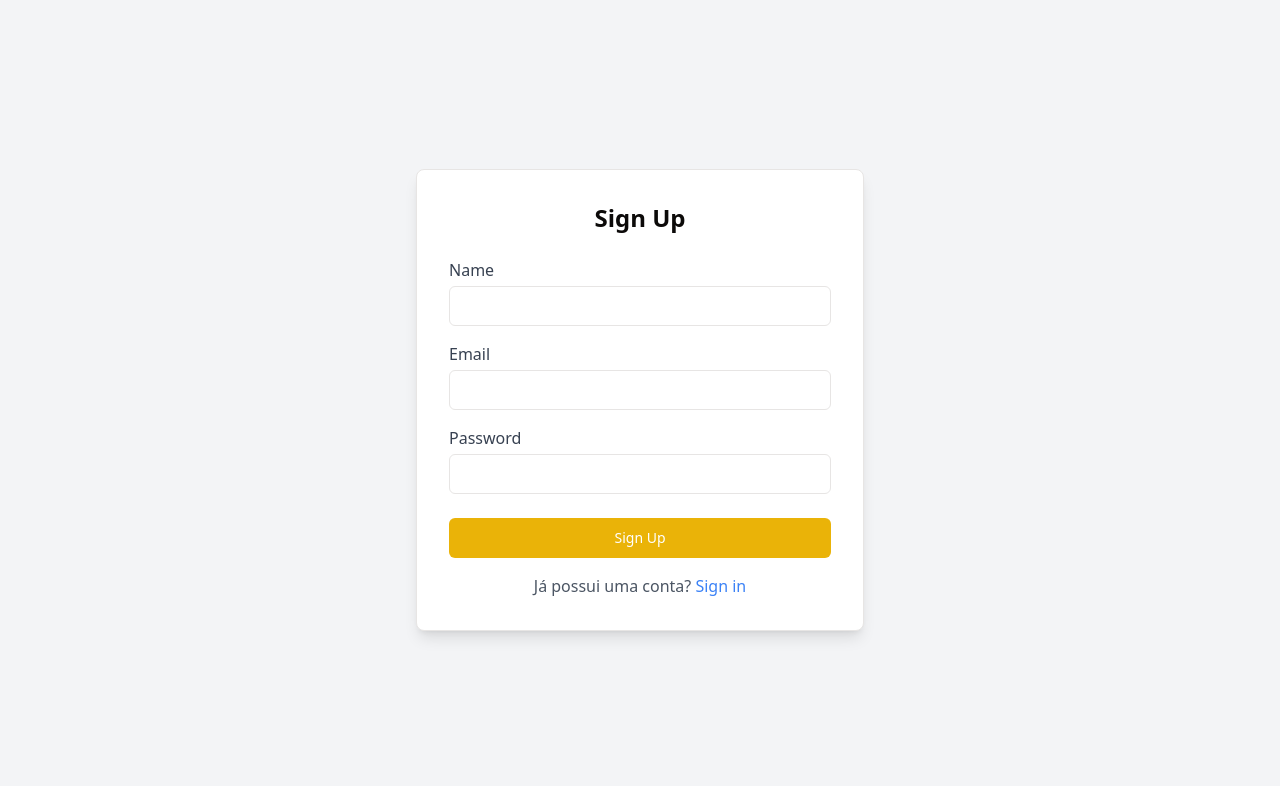
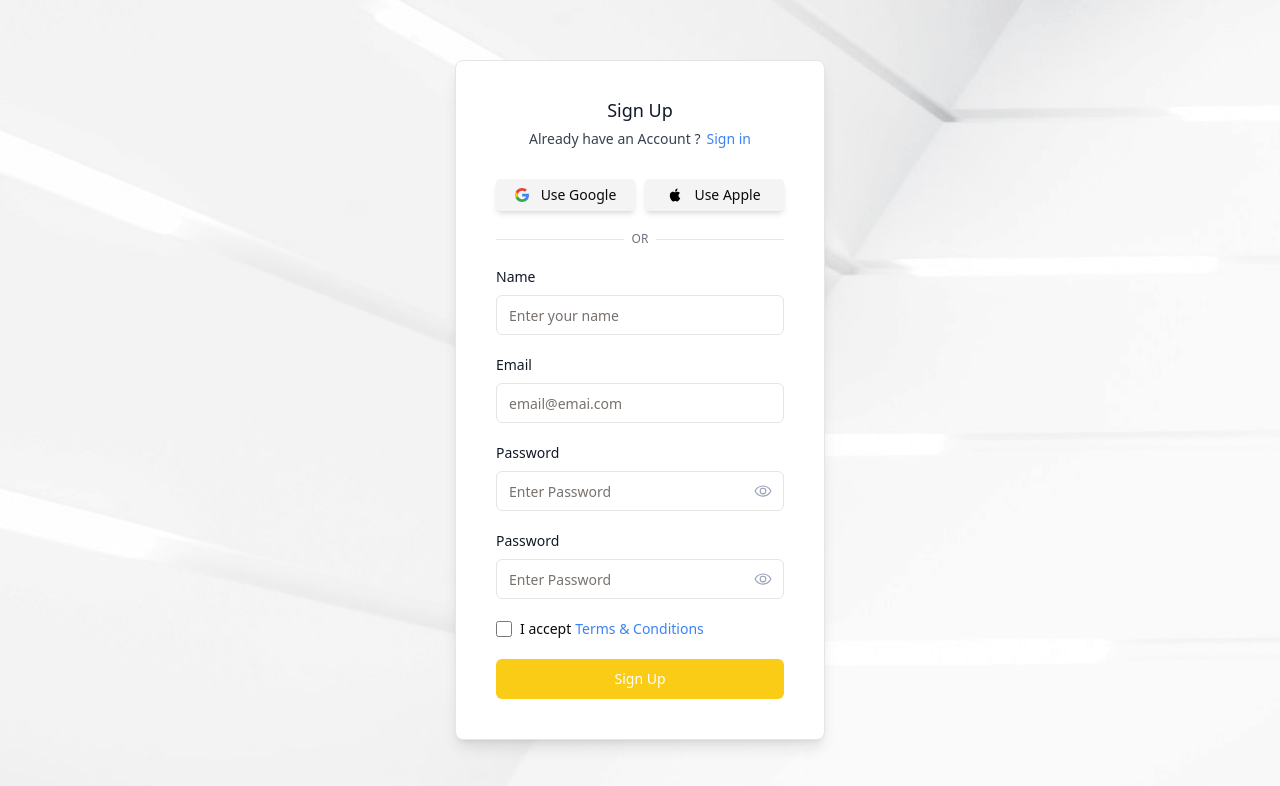
Before and after one commit to AGASALHA/pettrackweb, a React (Vite) app: page /signup in a window 1280 px wide. Shown: the top 786 px of the page. Built offline with nearby package versions, Linux system fonts and the light colour scheme.

Commit message:
:sparkles: feat: finalizando interface de login e de criacao de usuario para demo 1

```diff
--- a/src/screens/Signin.tsx
+++ b/src/screens/Signin.tsx
@@ -36,7 +36,7 @@ export function Signin() {
             <h3 className="text-lg font-medium text-gray-900 leading-none mb-2.5">Sign In</h3>
             <div className="flex items-center justify-center font-medium">
               <span className="text-sm text-gray-700 me-1.5">
-                Precisa de uma conta?
+                Need an account?
               </span>
               <Link to="/signup" className="text-sm text-blue-500">Sign up</Link>
             </div>
--- a/src/screens/Signup.tsx
+++ b/src/screens/Signup.tsx
@@ -1,13 +1,21 @@
-import { FormEvent, useState } from 'react'
-import { Link, useNavigate } from 'react-router-dom'
 import { Button } from '@/components/ui/button'
 import { Card } from '@/components/ui/card'
 import { Input } from '@/components/ui/input'
+import { FormEvent, useState } from 'react'
+
+import { useNavigate, Link } from 'react-router-dom'
+
+import { Eye, EyeSlash } from "@phosphor-icons/react"
 
 export function Signup() {
+
   const [name, setName] = useState('')
   const [email, setEmail] = useState('')
   const [password, setPassword] = useState('')
+  const [showPassword, setShowPassword] = useState(false)
+  const [passwordConfirmed, setPasswordConfirmed] = useState('')
+  const [showPasswordConfirmed, setShowPasswordConfirmed] = useState(false)
+
   const navigate = useNavigate()
 
   async function handleSubmit(e: FormEvent) {
@@ -21,51 +29,129 @@ export function Signup() {
     return alert('Please fill in all fields')
   }
 
+  function toggleShowPass() {
+    return setShowPassword(!showPassword)
+  }
+  function toggleShowPassConfirmed() {
+    return setShowPasswordConfirmed(!showPasswordConfirmed)
+  }
+
   return (
-    <div className="min-h-screen flex items-center justify-center bg-gray-100">
-      <Card className="p-8 rounded-lg shadow-lg max-w-md w-full">
-        <h2 className="text-2xl font-bold mb-6 text-center">Sign Up</h2>
-        <form onSubmit={handleSubmit}>
-          <div className="mb-4">
-            <label className="block text-gray-700">Name</label>
+    <div className="min-h-screen flex items-center justify-center bg-gray-100 bg-[url('assets/img/bg.png')] bg-cover bg-center">
+      <Card className="rounded-lg shadow-lg max-w-[370px] w-full">
+        <form onSubmit={handleSubmit} className="card-body flex flex-col gap-5 p-10">
+          <div className="text-center mb-2.5">
+            <h3 className="text-lg font-medium text-gray-900 leading-none mb-2.5">Sign Up</h3>
+            <div className="flex items-center justify-center font-medium">
+              <span className="text-sm text-gray-700 me-1.5">
+                Already have an Account ?
+              </span>
+              <Link to="/" className="text-sm text-blue-500">Sign in</Link>
+            </div>
+          </div>
+          <div className="grid grid-cols-2 gap-2.5">
+            <a className="bg-zinc-100 rounded-sm h-8 px-3 font-medium text-sm gap-3 items-center justify-center cursor-pointer flex border-transparent shadow-md hover:shadow-yellow-200" href="#">
+              <img alt="google" className="size-3.5 shrink-0"
+                src="src/assets/brand-logo/google.svg" />
+              Use Google
+            </a>
+            <a className="bg-zinc-100 rounded-sm h-8 px-3 font-medium text-sm gap-3 items-center justify-center cursor-pointer flex border-transparent shadow-md hover:shadow-yellow-200" href="#">
+              <img alt="apple" className="size-3.5 shrink-0 "
+                src="src/assets/brand-logo/apple-black.svg" />
+              Use Apple
+            </a>
+          </div>
+          <div className="flex items-center gap-2">
+            <span className="border-t border-gray-200 w-full">
+            </span>
+            <span className="text-xs text-gray-500 font-medium uppercase">
+              Or
+            </span>
+            <span className="border-t border-gray-200 w-full">
+            </span>
+          </div>
+          <div className="flex flex-col gap-1">
+            <label className="text-sm font-normal text-gray-900" htmlFor="name">Name</label>
             <Input
               type="text"
               value={name}
+              placeholder='Enter your name'
               onChange={(e) => setName(e.target.value)}
-              className="w-full mt-1"
+              className="w-full mt-1 outline-none focus:outline-none focus:border-yellow-400 "
               required
             />
           </div>
-          <div className="mb-4">
-            <label className="block text-gray-700">Email</label>
+          <div className="flex flex-col gap-1">
+            <label className="text-sm font-normal text-gray-900">Email</label>
             <Input
               type="email"
               value={email}
+              placeholder='email@emai.com'
               onChange={(e) => setEmail(e.target.value)}
-              className="w-full mt-1"
+              className="w-full mt-1 outline-none focus:outline-none focus:border-yellow-400 "
               required
             />
           </div>
-          <div className="mb-6">
-            <label className="block text-gray-700">Password</label>
+          <div className="flex flex-col gap-1">
+            <div className="flex items-center justify-between gap-1">
+              <label className="text-sm font-normal text-gray-900">Password</label>
+            </div>
+            <div className='relative flex items-center justify-center'>
+              <Input
+                type={showPassword ? 'text' : 'password'}
+                value={password}
+                placeholder='Enter Password'
+                onChange={(e) => setPassword(e.target.value)}
+                className="w-full mt-1 outline-none focus:outline-none focus:border-yellow-400 "
+                required
+              />
+              <span onClick={toggleShowPass} className='absolute right-3 mt-1 cursor-pointer'>
+                {
+                  showPassword ? <EyeSlash size={18} color='#99a1b7' /> : <Eye size={18} color='#99a1b7' />
+                }
+              </span>
+            </div>
+          </div>
+          <div className="flex flex-col gap-1">
+            <div className="flex items-center justify-between gap-1">
+              <label className="text-sm font-normal text-gray-900">Password</label>
+            </div>
+            <div className='relative flex items-center justify-center'>
+              <Input
+                type={showPasswordConfirmed ? 'text' : 'password'}
+                value={passwordConfirmed}
+                placeholder='Enter Password'
+                onChange={(e) => setPasswordConfirmed(e.target.value)}
+                className="w-full mt-1 outline-none focus:outline-none focus:border-yellow-400 "
+                required
+              />
+              <span onClick={toggleShowPassConfirmed} className='absolute right-3 mt-1 cursor-pointer'>
+                {
+                  showPassword ? <EyeSlash size={18} color='#99a1b7' /> : <Eye size={18} color='#99a1b7' />
+                }
+              </span>
+            </div>
+          </div>
+          <label className="flex w-full items-center justify-start gap-2">
             <Input
-              type="password"
-              value={password}
-              onChange={(e) => setPassword(e.target.value)}
-              className="w-full mt-1"
-              required
+              className="rounded-md h-4 w-4"
+              name="check"
+              type="checkbox"
+              value="1"
             />
-          </div>
+            <div className="flex gap-1">
+              <span className="text-sm">
+                I accept
+              </span>
+              <Link to="/termsAndConditions" className="text-sm text-blue-500">Terms & Conditions</Link>
+            </div>
+          </label>
           <Button
             type="submit"
-            className="w-full bg-yellow-500 text-white hover:bg-yellow-600 transition"
+            className="w-full bg-yellow-400 text-white hover:bg-yellow-300 transition"
           >
             Sign Up
           </Button>
-          <p className="text-center text-gray-600 mt-4">
-            Já possui uma conta?{' '}
-            <Link to="/" className="text-blue-500 hover:underline">Sign in</Link>
-          </p>
         </form>
       </Card>
     </div>
```
